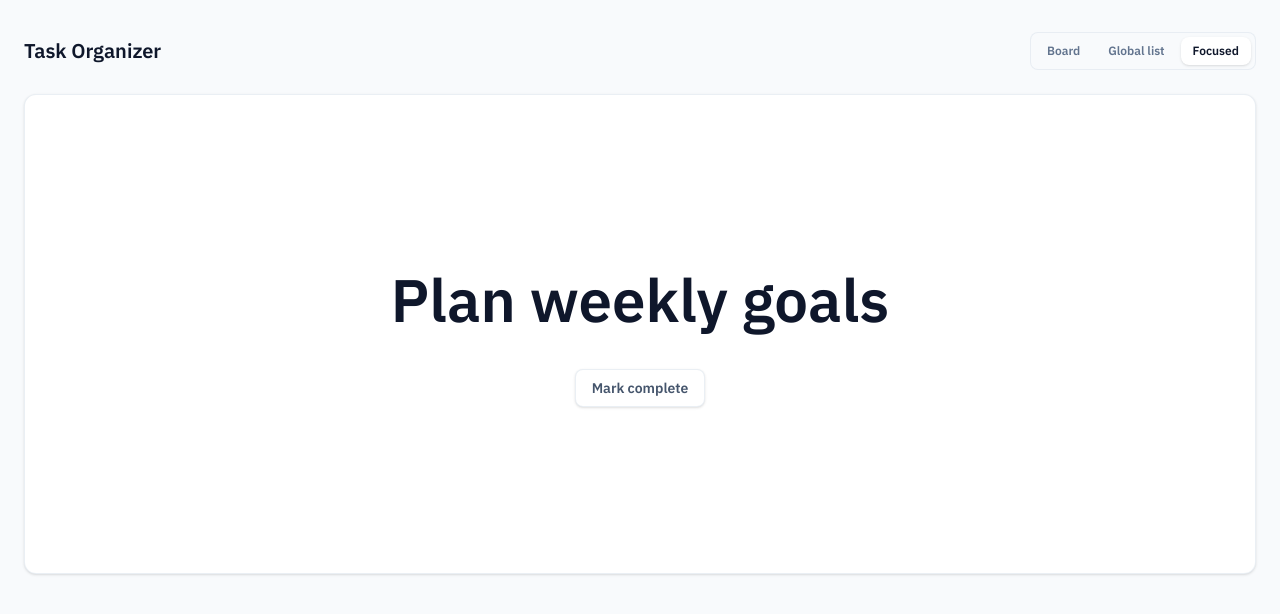
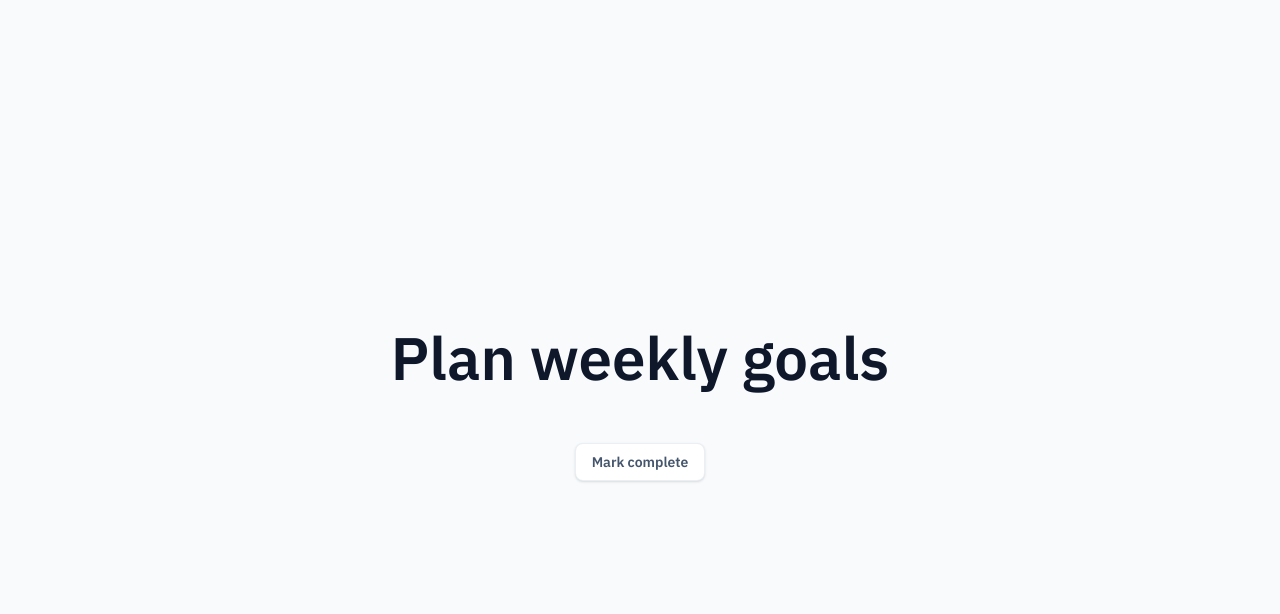
Before and after one commit to charlesferreira/task-management, a React (Vite) app: page / in a window 1280 px wide. Both pictures are taken after a click on the button "Focused". Shown: the top 614 px of the page. Built offline with nearby package versions, Linux system fonts and the light colour scheme.

Commit message:
feat: enhance layout and visibility in ZenView component; improve task display and interaction

```diff
--- a/src/App.tsx
+++ b/src/App.tsx
@@ -9,6 +9,7 @@ function App() {
   const [activeView, setActiveView] = useState<'board' | 'list' | 'focused'>(
     'board',
   )
+  const isFocused = activeView === 'focused'
   const [filter, setFilter] = useState<'all' | 'active' | 'completed'>(() => {
     const stored = localStorage.getItem('taskOrganizer.filter')
     if (stored === 'active' || stored === 'completed' || stored === 'all') {
@@ -63,8 +64,18 @@ function App() {
 
   return (
     <div className="min-h-screen bg-slate-50 text-slate-900 dark:bg-slate-950 dark:text-slate-100">
-      <div className="flex w-full flex-col gap-6 px-6 py-8">
-        <header className="flex flex-col gap-4 md:flex-row md:items-center md:justify-between">
+      <div
+        className={`group relative flex min-h-screen w-full flex-col ${
+          isFocused ? 'px-6 py-0' : 'gap-6 px-6 py-8'
+        }`}
+      >
+        <header
+          className={`flex flex-col gap-4 transition md:flex-row md:items-center md:justify-between ${
+            isFocused
+              ? 'pointer-events-none absolute left-6 right-6 top-6 z-10 opacity-0 group-hover:pointer-events-auto group-hover:opacity-100'
+              : ''
+          }`}
+        >
           <div>
             <h1 className="text-xl font-semibold text-slate-900 dark:text-slate-100">
               Task Organizer
@@ -137,6 +148,7 @@ function App() {
           </div>
         </header>
 
+        <div className={isFocused ? 'flex flex-1' : ''}>
           {activeView === 'focused' ? (
             <ZenView task={focusedTask} onComplete={toggleComplete} />
           ) : activeView === 'board' ? (
@@ -167,6 +179,7 @@ function App() {
           )}
         </div>
       </div>
+    </div>
   )
 }
 
--- a/src/pages/ZenView.tsx
+++ b/src/pages/ZenView.tsx
@@ -22,27 +22,29 @@ const ZenView = ({ task, onComplete }: ZenViewProps) => {
   }
 
   return (
-    <section className="flex min-h-[60vh] items-center justify-center rounded-xl border border-slate-200/70 bg-white p-10 shadow-sm dark:border-slate-800/70 dark:bg-slate-900">
+    <section className="group relative flex-1 w-full">
       {task ? (
         <div
           key={task.id}
-          className={`flex w-full max-w-4xl flex-col items-center gap-8 text-center transition-opacity duration-200 ${
+          className={`absolute inset-0 flex items-center justify-center text-center transition-opacity duration-200 ${
             isFading ? 'opacity-0' : 'opacity-100'
           }`}
         >
+          <div className="flex w-full max-w-4xl flex-col items-center gap-10 md:gap-12">
             <h2 className="text-4xl font-semibold leading-tight text-slate-900 md:text-6xl dark:text-slate-100">
               {task.title}
             </h2>
             <button
               type="button"
               onClick={handleComplete}
-            className="rounded-lg border border-slate-200/70 bg-white px-4 py-2 text-sm font-semibold text-slate-600 shadow-sm transition hover:text-slate-900 dark:border-slate-700 dark:bg-slate-900 dark:text-slate-300 dark:hover:text-slate-100"
+              className="rounded-lg border border-slate-200/70 bg-white px-4 py-2 text-sm font-semibold text-slate-600 opacity-0 shadow-sm transition hover:text-slate-900 group-hover:opacity-100 group-focus-within:opacity-100 dark:border-slate-700 dark:bg-slate-900 dark:text-slate-300 dark:hover:text-slate-100"
             >
               Mark complete
             </button>
           </div>
+        </div>
       ) : (
-        <p className="text-sm font-semibold text-slate-500 dark:text-slate-400">
+        <p className="absolute inset-0 flex items-center justify-center text-sm font-semibold text-slate-500 dark:text-slate-400">
           No tasks available
         </p>
       )}
```
Lines whose indentation alone changed are shown as unchanged.
